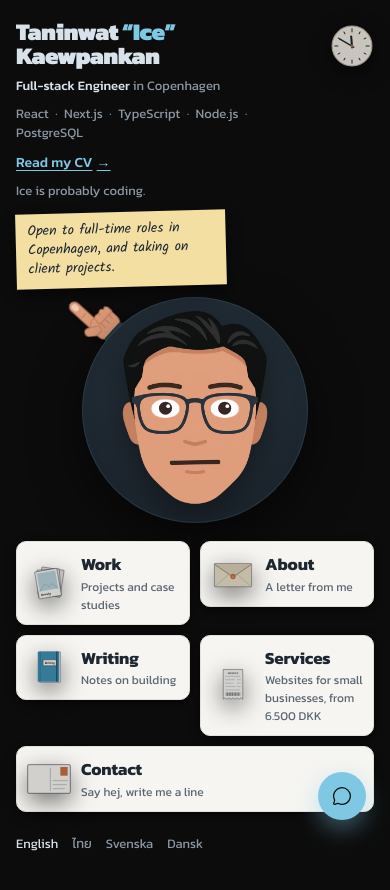
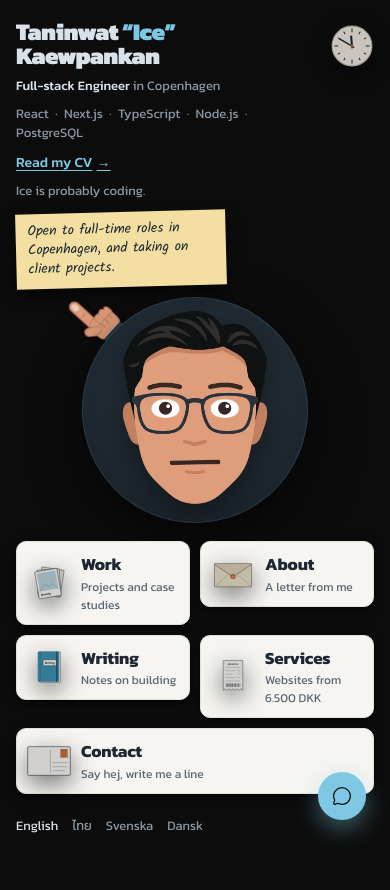
Before and after one commit to Taninwat-55/my-portfolio, a Next.js app: page / in a window 390 px wide. Shown: the top 890 px of the page. Built offline with nearby package versions, Linux system fonts and the light colour scheme.

Commit message:
Shorten the Services card subline to two lines on phones
"Websites for small businesses, from 6.500 DKK" wrapped to four lines at
360px and stretched its grid row past the other cards.

```diff
--- a/app/data.ts
+++ b/app/data.ts
@@ -1661,12 +1661,14 @@ export const clockContent = {
     { id: "work", label: "Work", sub: "Projects and case studies", href: "/work" },
     { id: "about", label: "About", sub: "A letter from me", href: "/about" },
     { id: "writing", label: "Writing", sub: "Notes on building", href: "/writing" },
-    // Says who it is for and the entry price before a click. The price is read
-    // from the website offer, so it cannot drift from /services.
+    // The entry price before a click, read from the website offer so it cannot
+    // drift from /services. Kept to two lines on a 360px phone like the other
+    // cards; "Websites for small businesses, from…" ran to four and stretched
+    // its grid row (2026-10-18).
     {
       id: "services",
       label: "Services",
-      sub: `Websites for small businesses, ${services.offers[0].priceRange.replace(/^From/, "from")}`,
+      sub: `Websites ${services.offers[0].priceRange.replace(/^From/, "from")}`,
       href: "/rates",
     },
   ] satisfies readonly { id: ClockObjectId; label: string; sub: string; href: string }[],
```
